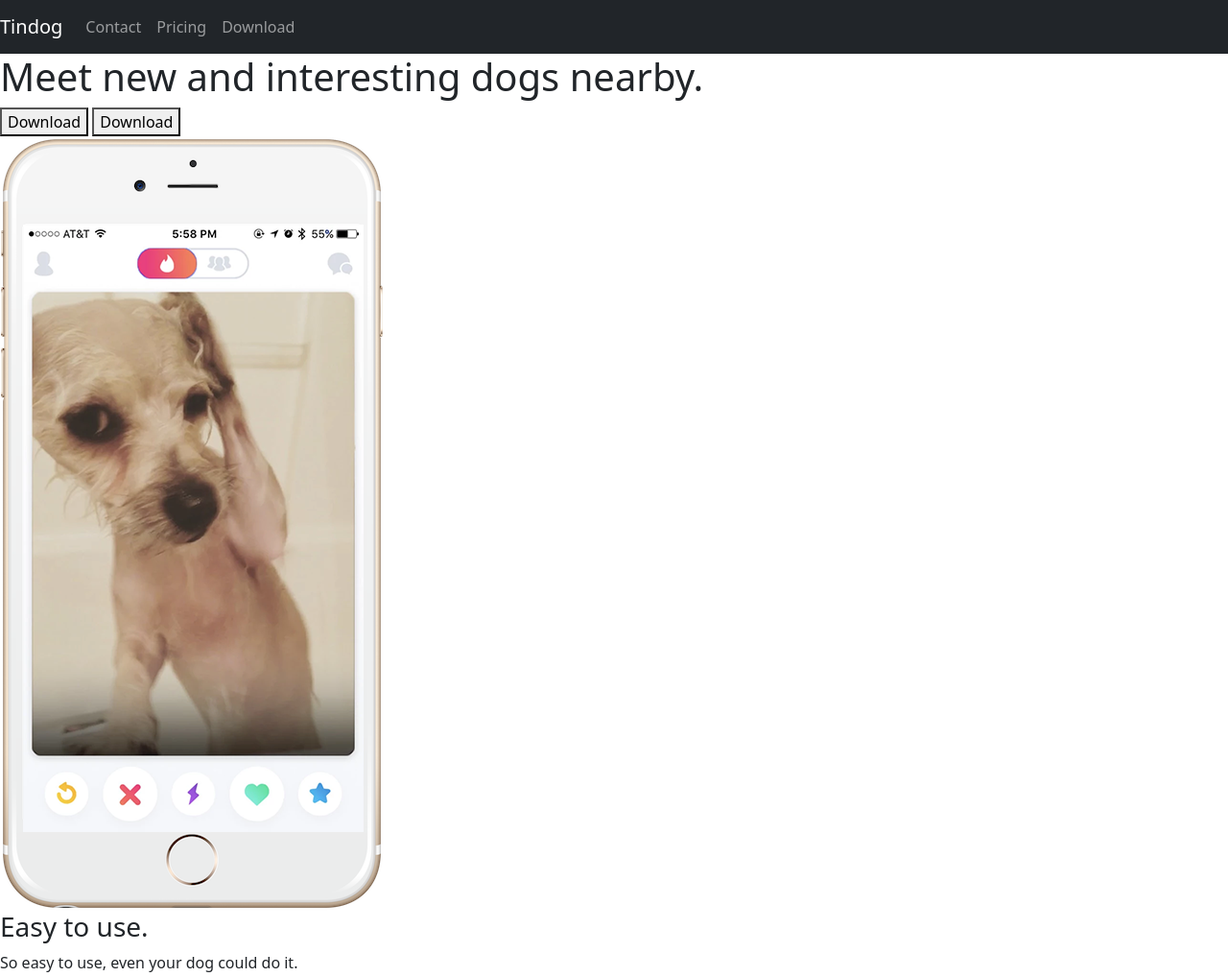
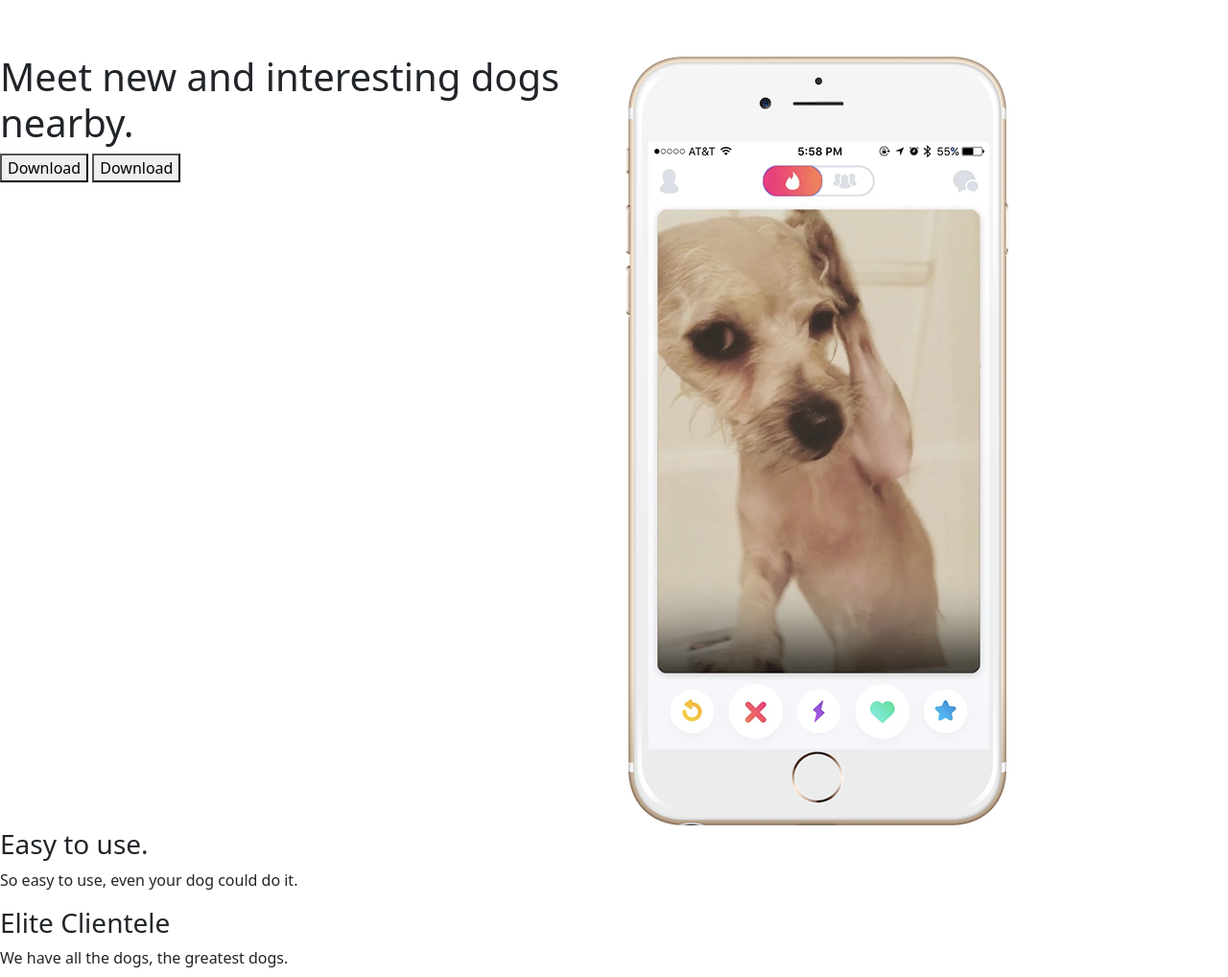
Before and after one commit to ravarnax/TinDog, a plain HTML site: page index.html in a window 1280 px wide. Shown: the top 1018 px of the page at 96% size. Drawn offline with nearby package versions, Linux system fonts and the light colour scheme.

Commit message:
Update index.html

```diff
--- a/index.html
+++ b/index.html
@@ -2,22 +2,23 @@
 <html>
 
 <head>
+  <meta charset="utf-8">
   <meta name="viewport" content="width=device-width, initial-scale=1">
+  <title>TinDog</title>
+  <link href="https://cdn.jsdelivr.net/npm/bootstrap@5.2.3/dist/css/bootstrap.min.css" rel="stylesheet" integrity="sha384-rbsA2VBKQhggwzxH7pPCaAqO46MgnOM80zW1RWuH61DGLwZJEdK2Kadq2F9CUG65" crossorigin="anonymous">
+  <link href="https://fonts.googleapis.com/css2?family=Montserrat:wght@100;300;400;500;900&family=Ubuntu:wght@300;400;700&display=swap" rel="stylesheet">
+  <link rel="stylesheet" href="css/styles.css">
 
-  <title>TinDog</title>
-  <link href="https://cdn.jsdelivr.net/npm/bootstrap@5.3.0-alpha1/dist/css/bootstrap.min.css" rel="stylesheet" integrity="sha384-GLhlTQ8iRABdZLl6O3oVMWSktQOp6b7In1Zl3/Jr59b6EGGoI1aFkw7cmDA6j6gD" crossorigin="anonymous">
-
-  <script src="https://cdn.jsdelivr.net/npm/bootstrap@5.3.0-alpha1/dist/js/bootstrap.min.js" integrity="sha384-mQ93GR66B00ZXjt0YO5KlohRA5SY2XofN4zfuZxLkoj1gXtW8ANNCe9d5Y3eG5eD" crossorigin="anonymous"></script>
-  <link rel="stylesheet" href="css/styles.css">
 </head>
 
 <body>
-
+  <script src="https://cdn.jsdelivr.net/npm/@popperjs/core@2.11.6/dist/umd/popper.min.js" integrity="sha384-oBqDVmMz9ATKxIep9tiCxS/Z9fNfEXiDAYTujMAeBAsjFuCZSmKbSSUnQlmh/jp3" crossorigin="anonymous"></script>
+<script src="https://cdn.jsdelivr.net/npm/bootstrap@5.2.3/dist/js/bootstrap.min.js" integrity="sha384-cuYeSxntonz0PPNlHhBs68uyIAVpIIOZZ5JqeqvYYIcEL727kskC66kF92t6Xl2V" crossorigin="anonymous"></script>
   <section id="title">
 
     <!-- Nav Bar -->
 
-    <nav class="navbar bg-dark navbar-expand-lg navbar-dark">
+    <nav class="navbar navbar-expand-lg navbar-dark">
       <a class="navbar-brand" href="">Tindog</a>
        <button class="navbar-toggler" type="button" data-toggle="collapse" data-target="#navbarSupportedContent" aria-controls="navbarSupportedContent" aria-expanded="false" aria-label="Toggle navigation">
       <span class="navbar-toggler-icon"></span>
@@ -37,17 +38,19 @@
    </div>
   </nav>
 
+
     <!-- Title -->
-
-    <div>
+  <div class="row">
+    <div class="col-lg-6">
       <h1>Meet new and interesting dogs nearby.</h1>
       <button type="button">Download</button>
       <button type="button">Download</button>
     </div>
-    <div>
+
+    <div class="col-lg-6">
       <img src="images/iphone6.png" alt="iphone-mockup">
     </div>
-
+  </div>
   </section>
 
 
```
